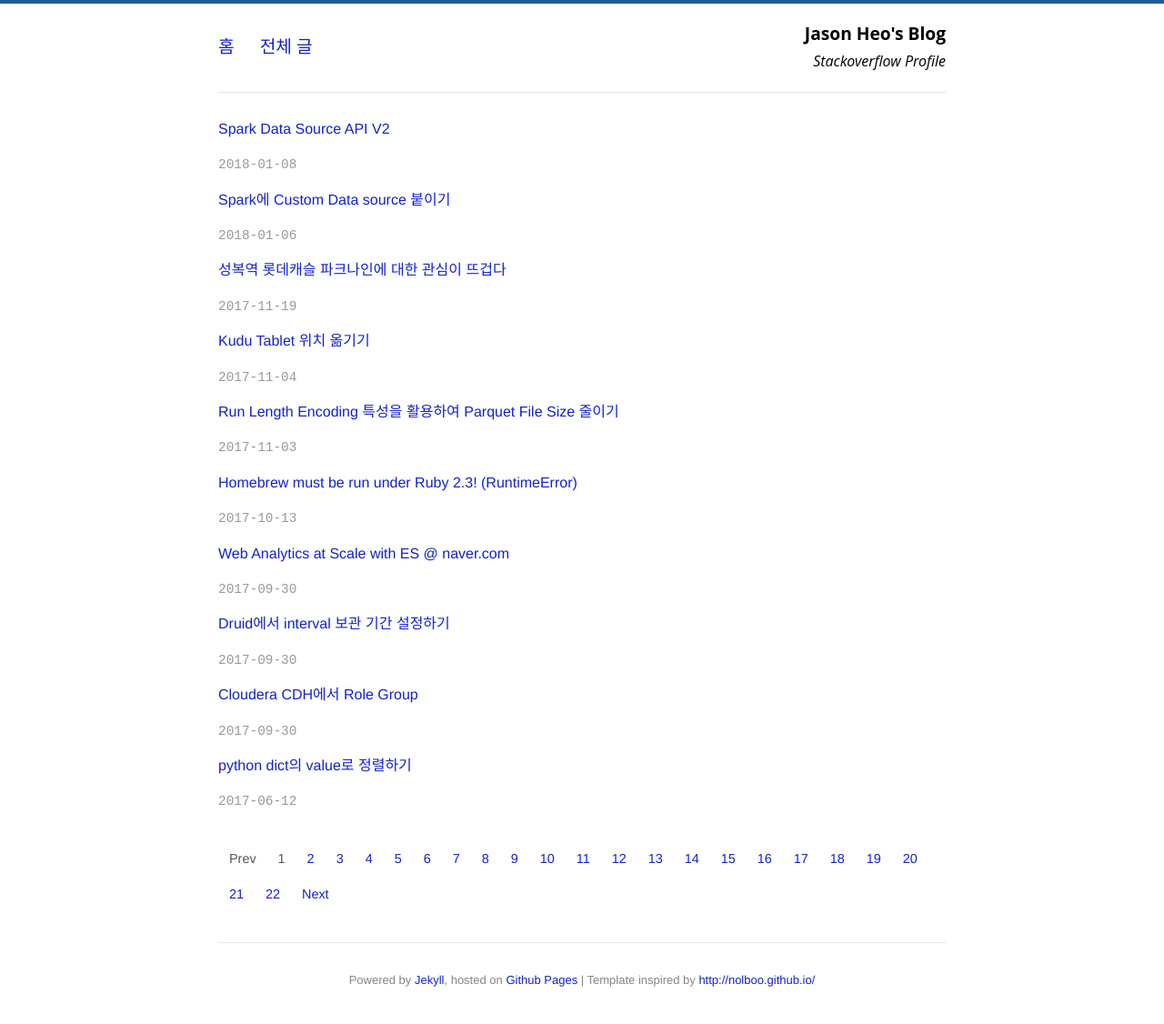
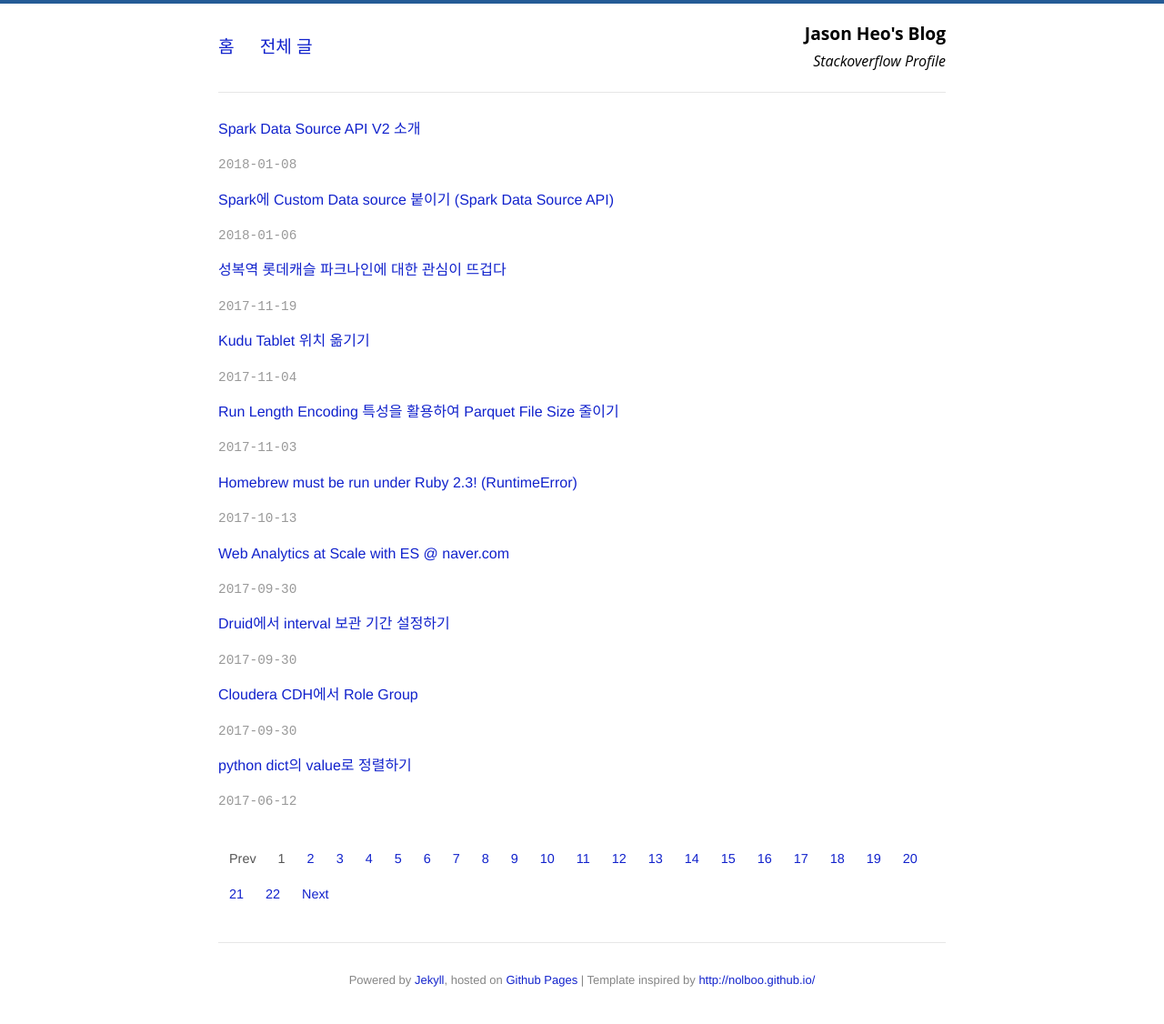
Before and after one commit to jason-heo/jason-heo.github.io, a Jekyll site: the page built from index.html, in a window 1280 px wide. Shown: the whole page at 91% size. Built offline with Jekyll 4.4.1, drawn with Linux system fonts in a browser that asks for light colours; the list of posts is cut into pages by our own code; comment, search, counter and statistics services are not loaded.

Commit message:
제목 변경

```diff
--- a/_posts/2018-01-06-spark-data-source-api-v1.md
+++ b/_posts/2018-01-06-spark-data-source-api-v1.md
@@ -1,6 +1,6 @@
 ---
 layout: post
-title: "Spark에 Custom Data source 붙이기"
+title: "Spark에 Custom Data source 붙이기 (Spark Data Source API)"
 categories: "bigdata"
 ---
 
--- a/_posts/2018-01-08-spark-data-source-api-v2.md
+++ b/_posts/2018-01-08-spark-data-source-api-v2.md
@@ -1,6 +1,6 @@
 ---
 layout: post
-title: "Spark Data Source API V2"
+title: "Spark Data Source API V2 소개"
 categories: "bigdata"
 ---
 
```
